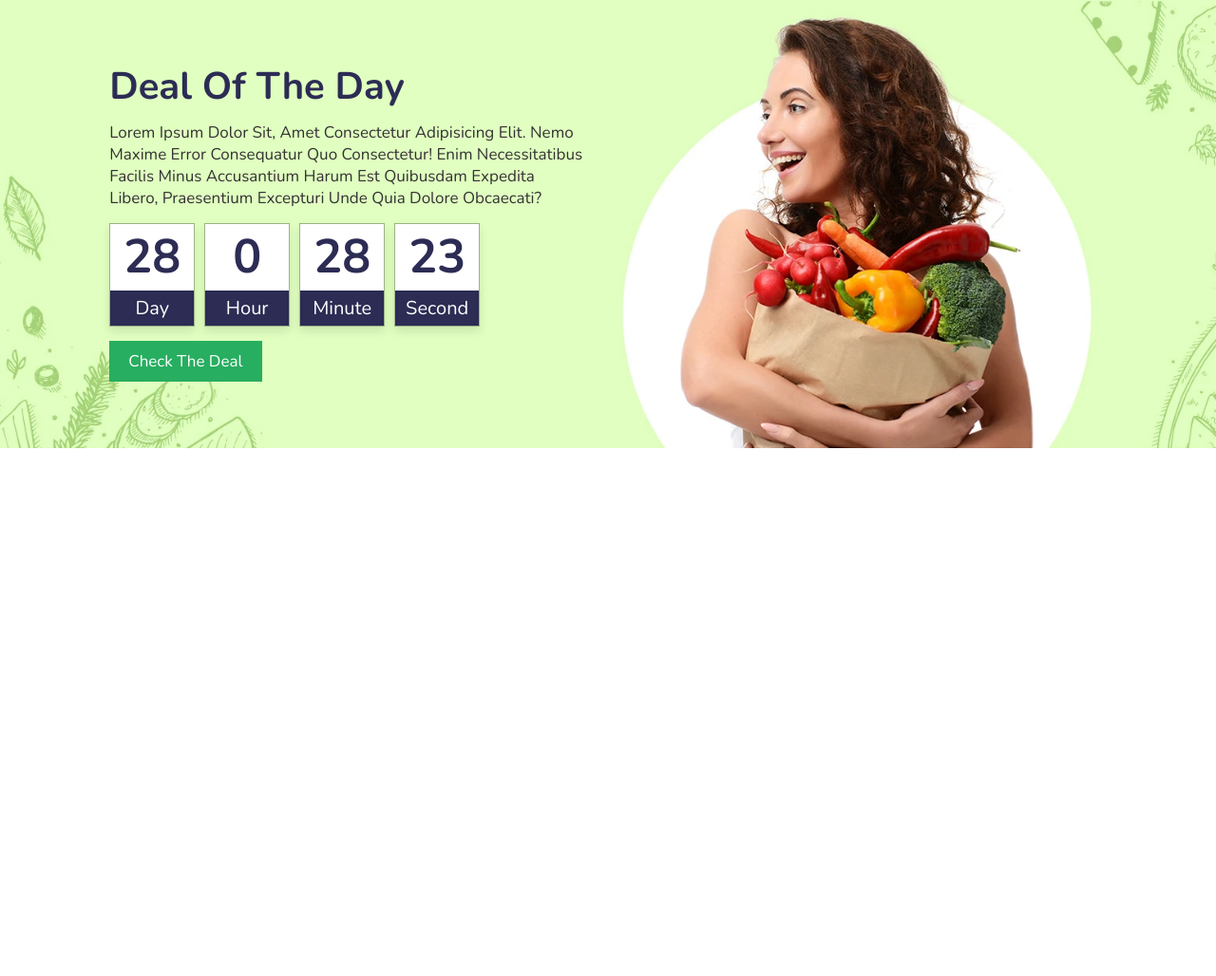
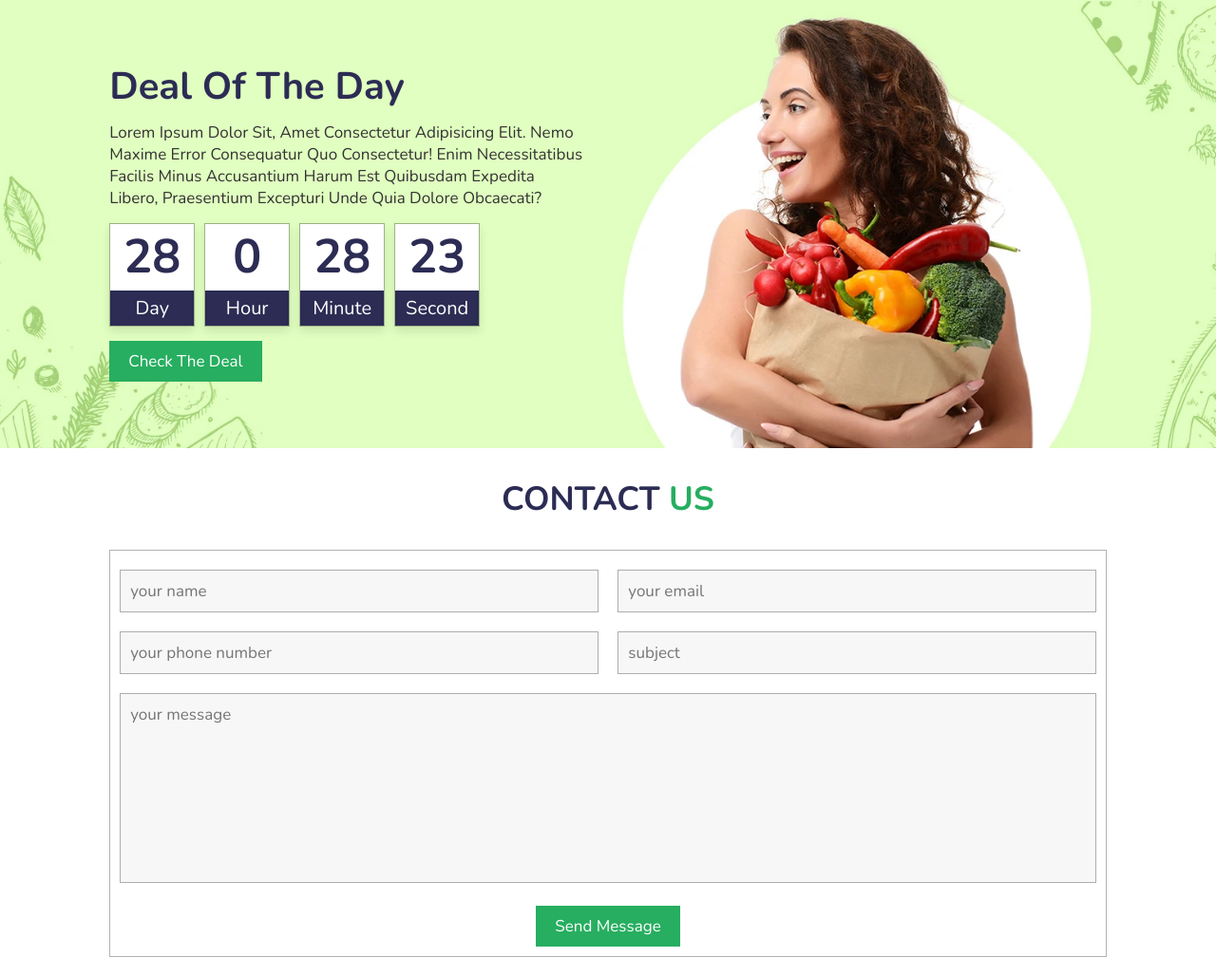
Before and after one commit to andriyabu/grocery, a plain HTML site: page index.html in a window 1280 px wide. Shown: the part 3352-4380 px from the top of the page at 95% size. Before the commit the page ends 3824 px from the top, so only its background shows below. Drawn offline with nearby package versions, Linux system fonts and the light colour scheme.

Commit message:
added contact section and form, styling it

```diff
--- a/assets/css/style.css
+++ b/assets/css/style.css
@@ -438,10 +438,33 @@ section{
     font-size: 2rem;
 }
 
+.contact form{
+    text-align: center;
+    padding: 1rem;
+    border: .1rem solid rgba(0,0,0,.3);
+}
 
+.contact  form .inputBox{
+    display: flex;
+    justify-content: space-between;
+    flex-wrap: wrap;
+}
 
+.contact form .inputBox input, .contact form textarea{
+    padding: 1rem;
+    font-size: 1.7rem;
+    background: #f7f7f7;
+    text-transform: none;
+    margin: 1rem 0;
+    border: .1rem solid rgba(0,0,0,.3);
+    width: 49%;
+}
 
-
+.contact form textarea{
+    height: 20rem;
+    resize: none;
+    width: 100%;
+}
 
 
 
@@ -520,6 +543,10 @@ section{
     .deal .content .count-down{
         justify-content: center;
     }
+
+    .contact form .inputBox input{
+        width: 100%;
+    }
 }
 
 
@@ -553,4 +580,8 @@ section{
     .deal .content .count-down .box span{
         font-size: 1.5rem;
     }
+
+    .contact form .btn{
+        width: 100%;
+    }
 }
--- a/index.html
+++ b/index.html
@@ -374,6 +374,25 @@
 </section>
 <!-- deal section end -->
 
+<!-- contact section start -->
+<section class="contact" id="contact">
+    <h1 class="heading">contact <span>us</span></h1>
+    <form action="#">
+        <div class="inputBox">
+            <input type="text" name="name" id="name" placeholder="your name">
+            <input type="email" name="email" id="email" placeholder="your email">
+        </div>
+        <div class="inputBox">
+            <input type="number" name="number" id="number" placeholder="your phone number">
+            <input type="text" name="subject" id="subject" placeholder="subject">
+        </div>
+
+        <textarea name="message" id="message" cols="30" rows="10" placeholder="your message"></textarea>
+        <input type="submit" value="send message" class="btn">
+    </form>
+</section>
+<!-- contact section end -->
+
 
 
 
```
